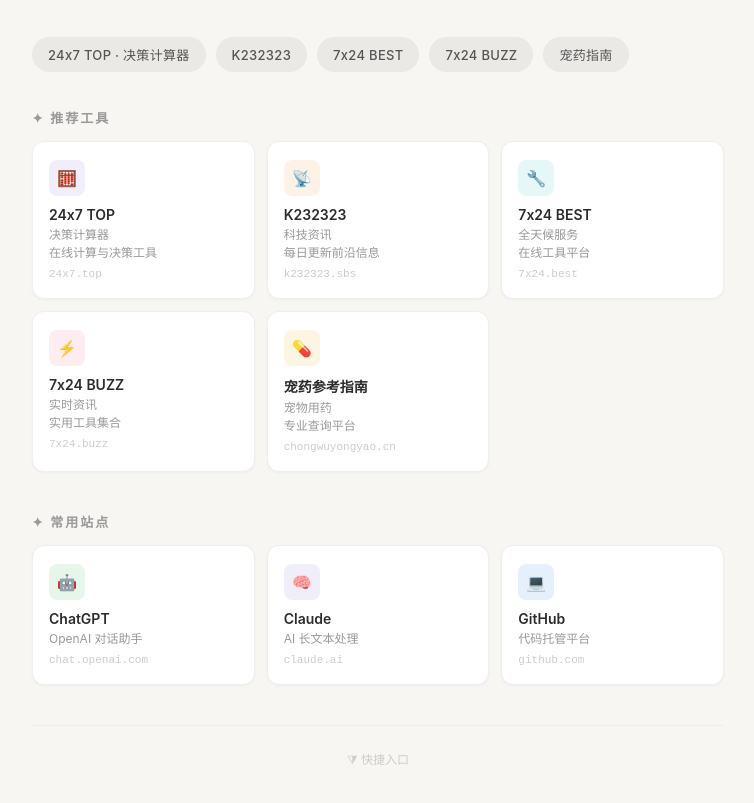
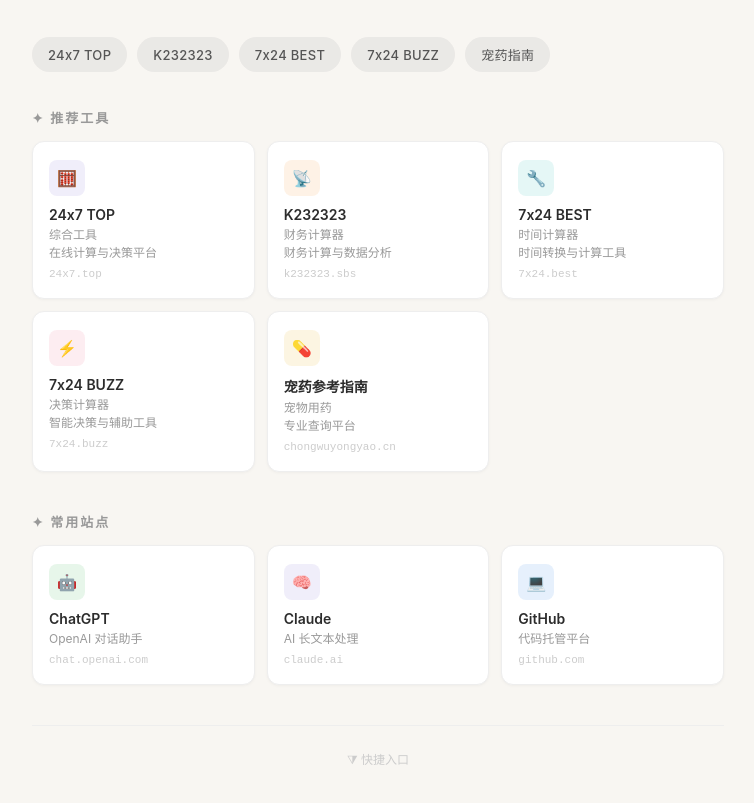
Before and after one commit to ouyizhuce36/render-nav, a plain HTML site: page index.html in a window 1280 px wide. Shown: the part 91-894 px from the top of the page, without its empty margins (262-1016 px from the left). Drawn offline with Linux system fonts and the light colour scheme.

Commit message:
Fix descriptions

```diff
--- a/index.html
+++ b/index.html
@@ -47,7 +47,7 @@
 </div>
 
 <div class="row">
-  <a class="pill pill-primary" href="https://www.24x7.top" target="_blank" rel="nofollow">24x7 TOP · 决策计算器</a>
+  <a class="pill pill-primary" href="https://www.24x7.top" target="_blank" rel="nofollow">24x7 TOP</a>
   <a class="pill" href="https://www.k232323.sbs" target="_blank" rel="nofollow">K232323</a>
   <a class="pill" href="https://7x24.best" target="_blank" rel="nofollow">7x24 BEST</a>
   <a class="pill" href="https://7x24.buzz" target="_blank" rel="nofollow">7x24 BUZZ</a>
@@ -60,25 +60,25 @@
     <a href="https://www.24x7.top" target="_blank" rel="nofollow" class="card">
       <div class="card-icon c-purple">🧮</div>
       <div class="name">24x7 TOP</div>
-      <div class="desc">决策计算器<br>在线计算与决策工具</div>
+      <div class="desc">综合工具<br>在线计算与决策平台</div>
       <div class="url">24x7.top</div>
     </a>
     <a href="https://www.k232323.sbs" target="_blank" rel="nofollow" class="card">
       <div class="card-icon c-orange">📡</div>
       <div class="name">K232323</div>
-      <div class="desc">科技资讯<br>每日更新前沿信息</div>
+      <div class="desc">财务计算器<br>财务计算与数据分析</div>
       <div class="url">k232323.sbs</div>
     </a>
     <a href="https://7x24.best" target="_blank" rel="nofollow" class="card">
       <div class="card-icon c-teal">🔧</div>
       <div class="name">7x24 BEST</div>
-      <div class="desc">全天候服务<br>在线工具平台</div>
+      <div class="desc">时间计算器<br>时间转换与计算工具</div>
       <div class="url">7x24.best</div>
     </a>
     <a href="https://7x24.buzz" target="_blank" rel="nofollow" class="card">
       <div class="card-icon c-pink">⚡</div>
       <div class="name">7x24 BUZZ</div>
-      <div class="desc">实时资讯<br>实用工具集合</div>
+      <div class="desc">决策计算器<br>智能决策与辅助工具</div>
       <div class="url">7x24.buzz</div>
     </a>
     <a href="https://www.chongwuyongyao.cn" target="_blank" rel="nofollow" class="card">
```
